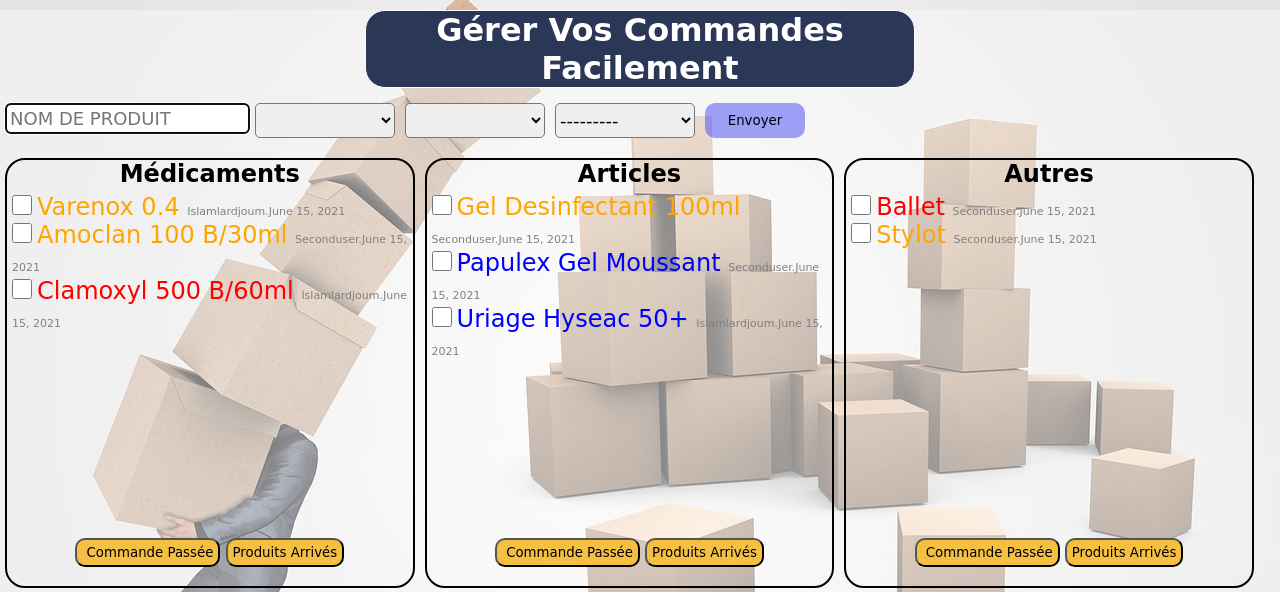
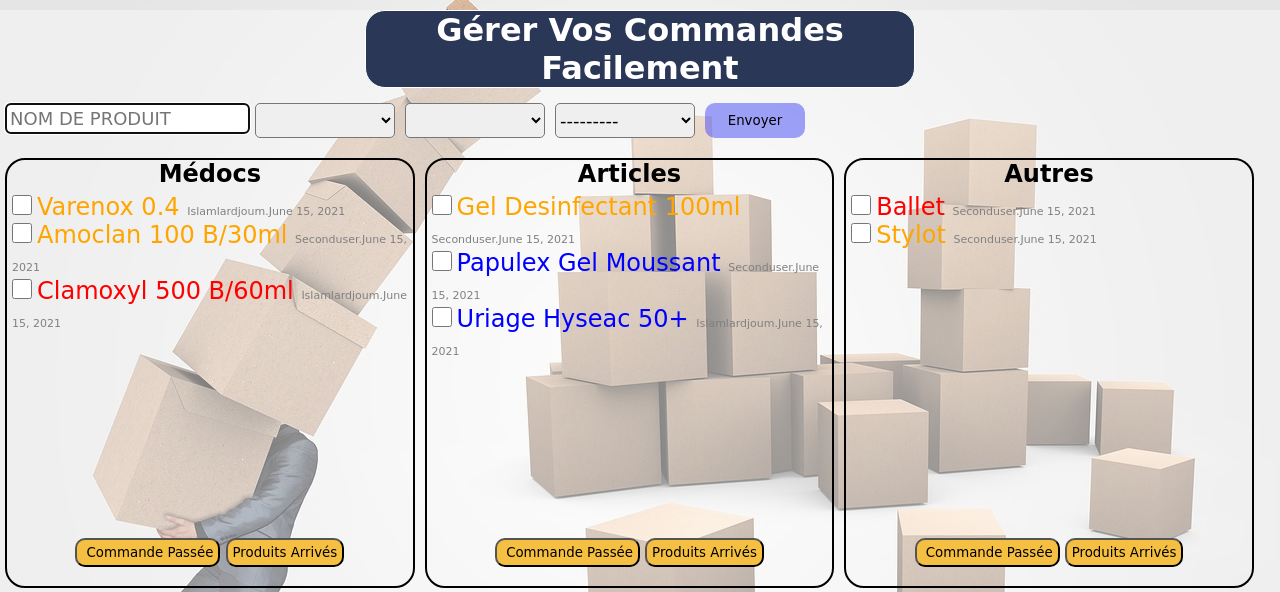
Before and after one commit to issamar/cmdDango, a Django app: page /orders/ in a window 1280 px wide. Shown: the part 42-634 px from the top of the page. Run offline with Django 3.2, Linux system fonts and the light colour scheme; a user stored in the database is signed in; data comes from the database, SQL or seed files in the repository; both versions use the stored data as it was after the commit.

Commit message:
testing 2 projects in one pc

```diff
--- a/orders/templates/index.html
+++ b/orders/templates/index.html
@@ -32,7 +32,7 @@
 		</div>
 		<div id="container" class="container">
 			<div id="medicament-container" class="medicament-container">
-				<h2>Médicaments</h2>
+				<h2>Médocs</h2>
 
 				<form id="medicament-form" class="medicament-form" method="POST" action="manage/">{% csrf_token %}
 					<div id="mdc" class="mdc">
```
Also changed, not shown: db.sqlite3.
